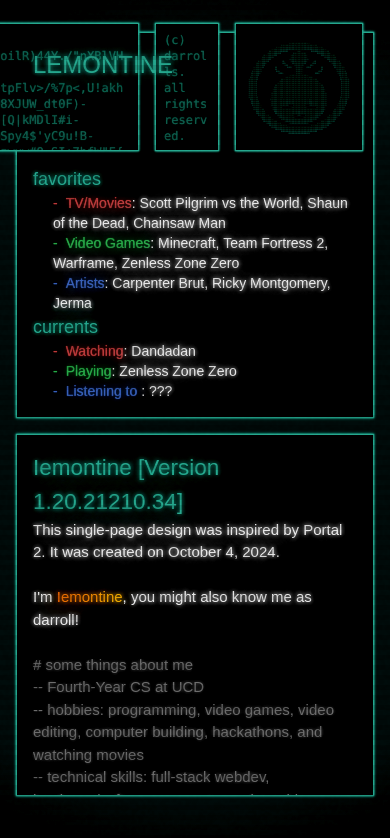
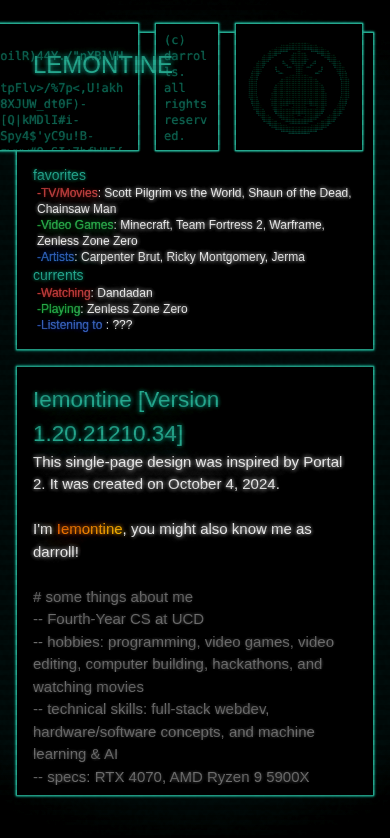
Before and after one commit to Iemontine/portfolio, a React (Create React App) app: page / in a window 390 px wide. Shown: the top 838 px of the page. Built offline with nearby package versions, Linux system fonts and the light colour scheme; a web font is replaced by a local one.

Commit message:
responsive size for aboutbox

```diff
--- a/src/components/AboutBox.tsx
+++ b/src/components/AboutBox.tsx
@@ -41,17 +41,17 @@ const AboutBox: React.FC = () => {
 				<br />
 				<br />
 				<br />
-				<h3 style={{ color: "#4fae9b" }} className="text-lg" id='header_favorites'>favorites</h3>
-				<ul className="list-none pl-5 text-sm">
-					<li className="before:content-['-'] before:pr-2" style={{ color: "#ae4f4f" }}>TV/Movies<span className='text-white'>: Scott Pilgrim vs the World, Shaun of the Dead, Chainsaw Man</span></li>
-					<li className="before:content-['-'] before:pr-2" style={{ color: "#4fae67" }}>Video Games<span className="text-white">: Minecraft, Team Fortress 2, Warframe, Zenless Zone Zero </span></li>
-					<li className="before:content-['-'] before:pr-2" style={{ color: "#4f6dae" }}>Artists<span className="text-white">: Carpenter Brut, Ricky Montgomery, Jerma</span></li>
+				<h3 style={{ color: "#4fae9b" }} className="text-sm md:text-lg" id='header_favorites'>favorites</h3>
+				<ul className="list-none pl-1 md:pl-5 text-xs md:text-sm">
+					<li className="before:content-['-']" style={{ color: "#ae4f4f" }}>TV/Movies<span className='text-white'>: Scott Pilgrim vs the World, Shaun of the Dead, Chainsaw Man</span></li>
+					<li className="before:content-['-']" style={{ color: "#4fae67" }}>Video Games<span className="text-white">: Minecraft, Team Fortress 2, Warframe, Zenless Zone Zero </span></li>
+					<li className="before:content-['-']" style={{ color: "#4f6dae" }}>Artists<span className="text-white">: Carpenter Brut, Ricky Montgomery, Jerma</span></li>
 				</ul>
-				<h3 style={{ color: "#4fae9b" }} className="text-lg" id="header_currents">currents</h3>
-				<ul className="list-none pl-5 text-sm">
-					<li className="before:content-['-'] before:pr-2" style={{ color: "#ae4f4f" }}>Watching<span className='text-white'>: Dandadan</span></li>
-					<li className="before:content-['-'] before:pr-2" style={{ color: "#4fae67" }}>Playing<span className='text-white'>: Zenless Zone Zero</span></li>
-					<li className="before:content-['-'] before:pr-2" style={{ color: "#4f6dae" }}>Listening to <span className='text-white'>: ???</span></li>
+				<h3 style={{ color: "#4fae9b" }} className="text-sm md:text-lg" id="header_currents">currents</h3>
+				<ul className="list-none pl-1 md:pl-5 text-xs md:text-sm">
+					<li className="before:content-['-']" style={{ color: "#ae4f4f" }}>Watching<span className='text-white'>: Dandadan</span></li>
+					<li className="before:content-['-']" style={{ color: "#4fae67" }}>Playing<span className='text-white'>: Zenless Zone Zero</span></li>
+					<li className="before:content-['-']" style={{ color: "#4f6dae" }}>Listening to <span className='text-white'>: ???</span></li>
 				</ul>
 			</div>
 			<div className='absolute right-0 top-0 flex space-x-4 z-1'>
```
